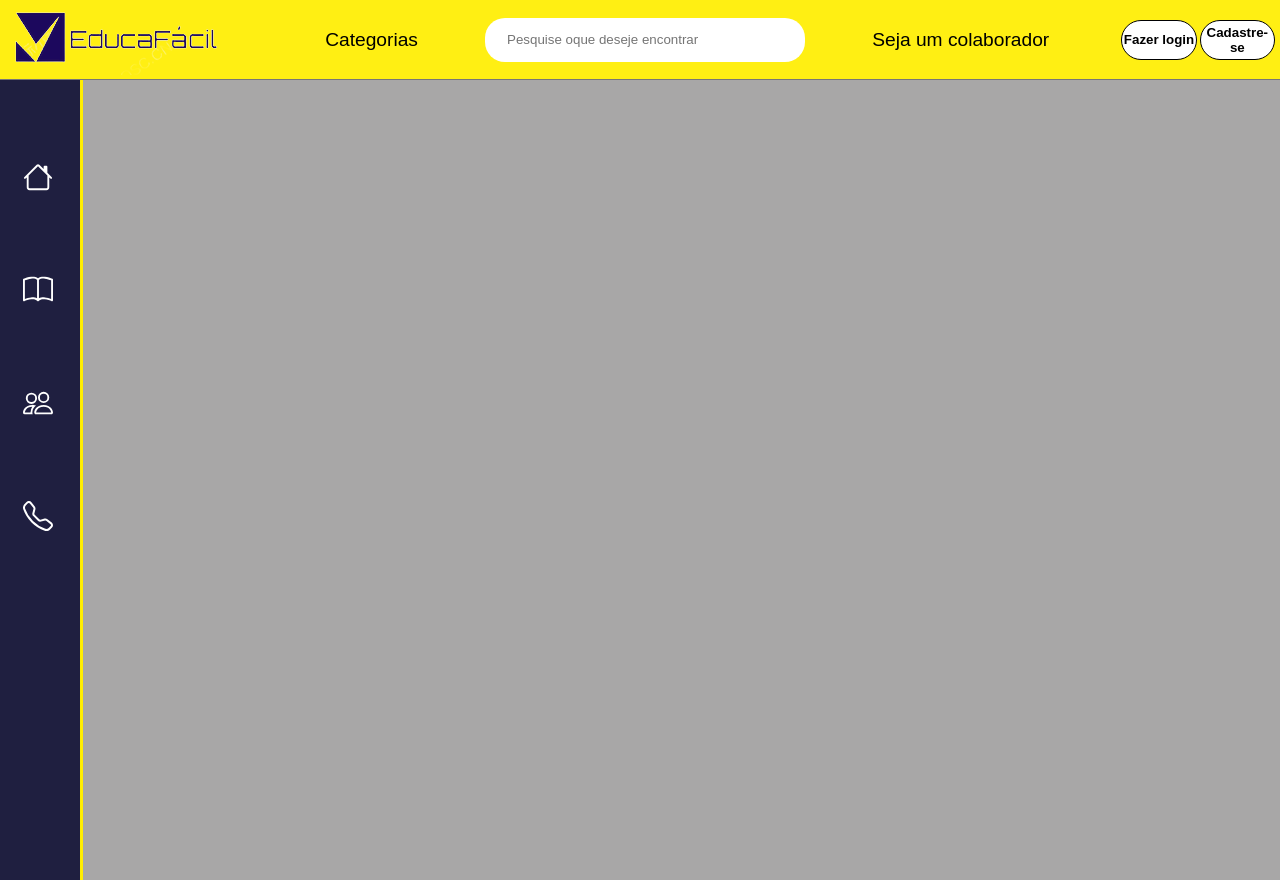
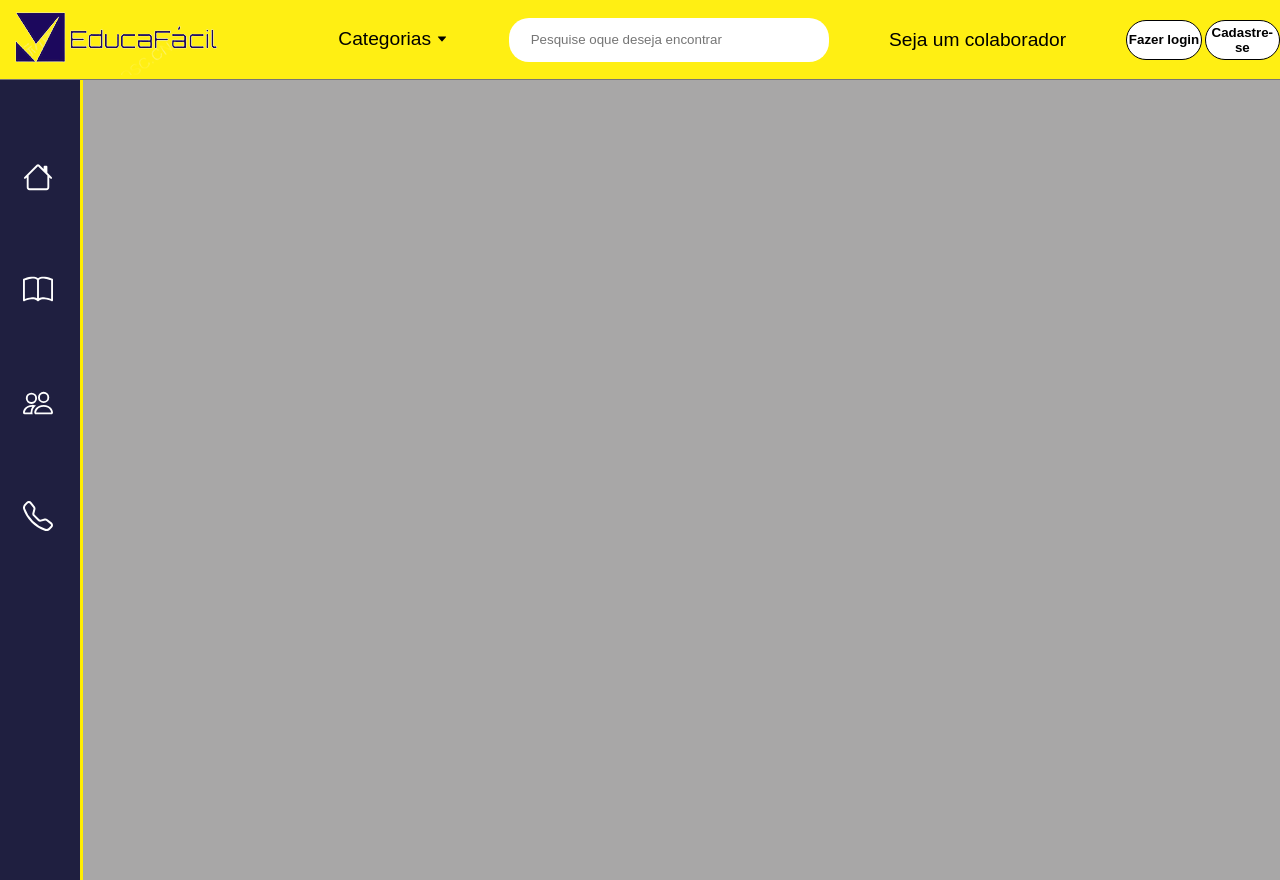
Before and after one commit to 2024-1-NADS2/Projeto2, a React (Create React App) app: page / in a window 1280 px wide. Built offline with nearby package versions, Linux system fonts and the light colour scheme.

Commit message:
Categoria para materias

```diff
--- a/src/components/Cabecalho/Cabecalho.jsx
+++ b/src/components/Cabecalho/Cabecalho.jsx
@@ -1,6 +1,7 @@
 import React from 'react';
 import styles from './style.css';
 import Logo from "../img/logo.png"
+import { AiFillCaretDown} from "react-icons/ai";
 
 
 export default function Cabecalho() {
@@ -11,12 +12,21 @@ export default function Cabecalho() {
             <figure>
                 <img src={Logo} alt="Logo" />
             </figure>
-            <p className='texto'>Categorias</p>
-            <input type="text" placeholder="Pesquise oque deseje encontrar" />
-                <p className="texto">Seja um colaborador</p>
-                <div className="botoes-login">
-                    <button className="btn">Fazer login</button>
-                    <button className="btn">Cadastre-se</button>
+            <nav className='drop-hover'>
+            <div className='categorias'> <a className='texto'>Categorias <AiFillCaretDown /></a> </div>
+                <div className='drop'>
+                    <a href="#">HTML</a>
+                    <a href="#">CSS</a>
+                    <a href="#">JAVASCRIPT</a>
+                    <a href="#">C#</a>
+                    <a href="#">ORIENTAÇÂO A OBJETO</a>
+                </div>
+            </nav>
+            <input type="text" placeholder="Pesquise oque deseja encontrar" />
+            <a className="texto">Seja um colaborador</a>
+            <div className="botoes-login">
+                <button className="btn">Fazer login</button>
+                <button className="btn">Cadastre-se</button>
 
             </div>
         </header>
--- a/src/components/Cabecalho/style.css
+++ b/src/components/Cabecalho/style.css
@@ -25,6 +25,79 @@ header {
 
 }
 
+
+
+nav div a{
+    text-decoration: none;
+    display: block;
+}
+
+nav div a:hover{
+    background-color: none;
+}
+
+.drop{
+    font-family:Verdana, Geneva, Tahoma, sans-serif;
+    font-size: 14px;
+    background-color: rgba(18, 18, 54, 0.915);
+    white-space: nowrap;
+    display: block;
+    margin-right: 200px;
+    height: 0;
+    overflow: hidden;
+    z-index: 999;
+
+
+}
+
+.drop a{
+    color: white;
+    padding: 15px 10px;
+}
+
+.drop a:hover{
+    background-color: rgb(255, 239, 19);
+
+}
+
+.drop-hover{
+    position: relative;
+
+
+
+}
+
+.drop-hover .drop{
+    position:absolute;
+    border-right:3px solid rgb(255, 238, 1);
+    border-top: 0;
+
+
+}
+
+.categorias{
+    height: 9.8vh;
+    display: flex;
+    align-items: center;
+    padding-left: 20px;
+
+
+}
+
+.drop-hover:hover .drop{
+    height: 300px;
+    border-bottom:0px solid rgb(255, 238, 1);
+    border-right:3px solid rgb(255, 238, 1);
+    transition: .8s;
+}
+.texto:hover{
+    background-color: none;
+}
+
+.texto svg{
+    font-size: 12px;
+}
+
 input {
     height: 1vh;
     width: 25%;
@@ -39,7 +112,7 @@ input {
     justify-content: center;
     width: 12%;
     gap:3px;
-    margin: 5px;
+
 
 
 
@@ -51,7 +124,7 @@ input {
 .btn {
     width: 100%;
     background-color: white;
-    height: 5vh;
+    height: 40px;
     border: solid 1px black;
     font-weight: bold;
     cursor: pointer;
--- a/src/components/Menu/Menu.jsx
+++ b/src/components/Menu/Menu.jsx
@@ -6,9 +6,7 @@ export default function Menu() {
     return (
         <nav className="menu-lateral">
 
-            <div className="btn-expandir">
-                <BsList></BsList>
-            </div>
+
 
             <ul>
                 <li className="item-menu">
```
